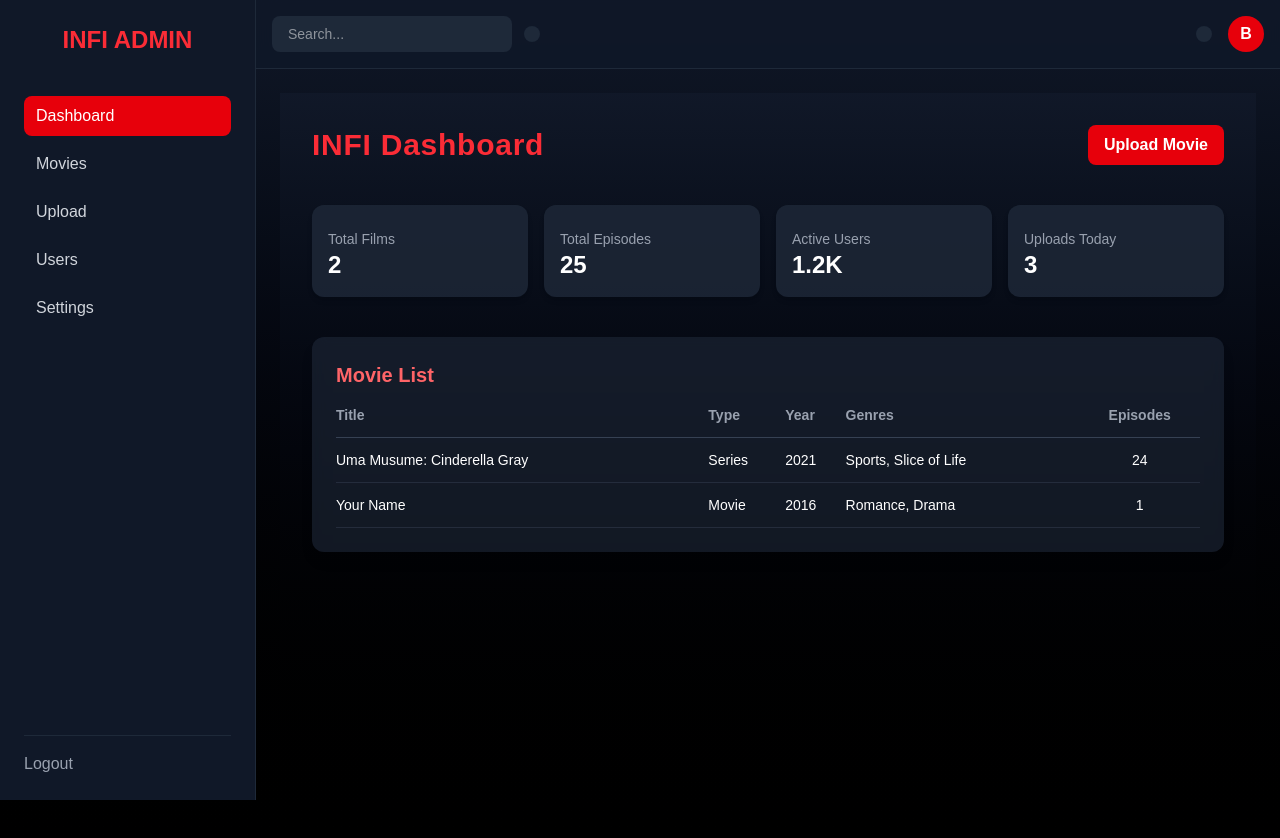
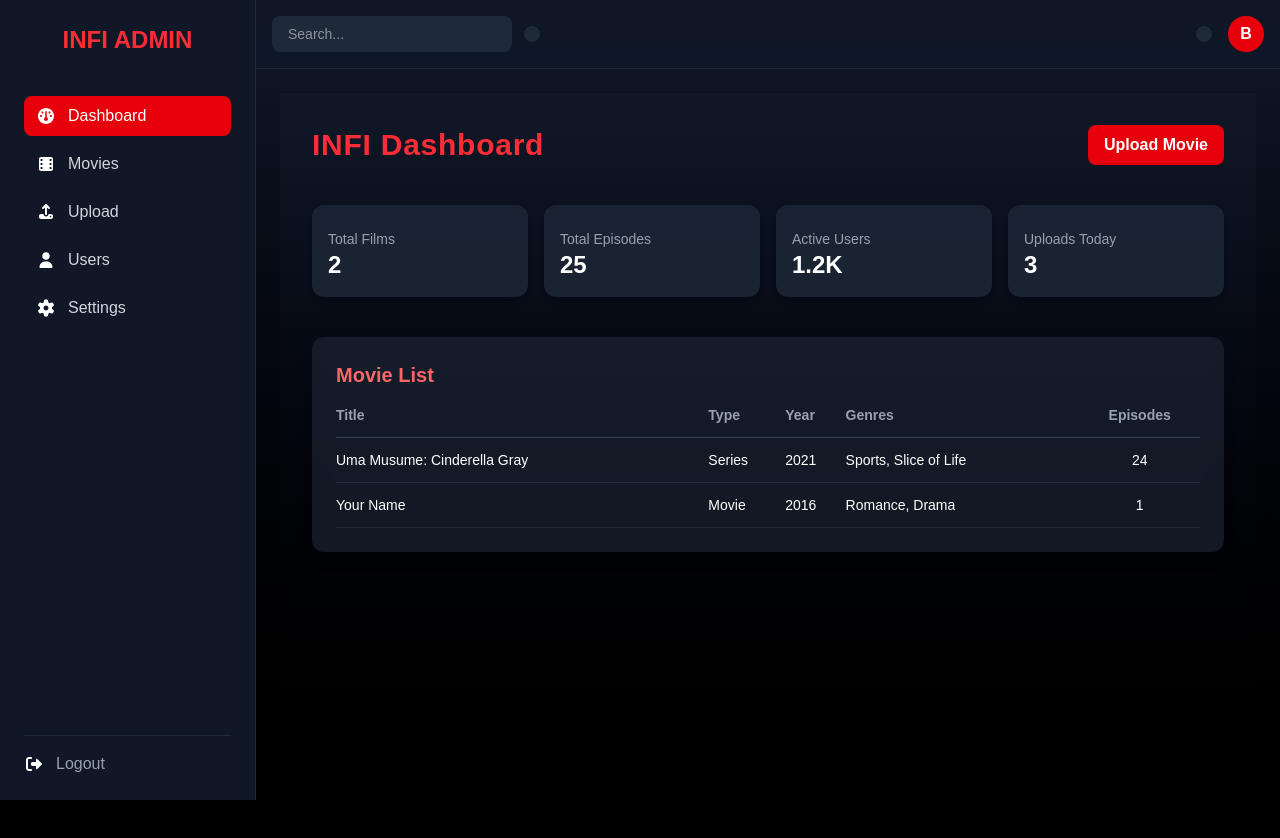
Before and after one commit to bilalAn-nur/StreamingFilm, a Next.js app in the folder client/: page /dashboard in a window 1280 px wide. Shown: the top 838 px of the page. Built offline with nearby package versions, Linux system fonts and the light colour scheme; no server answers.

Commit message:
feat: implement logout functionality and enhance sidebar with icons

```diff
--- a/client/src/app/(root)/profile/page.jsx
+++ b/client/src/app/(root)/profile/page.jsx
@@ -1,29 +1,12 @@
 "use client";
 import { BASE_URL } from "@/config";
+import { handleSubmitLogout } from "@/lib/handlers/auth";
 import React from "react";
 
 const ProfilePage = () => {
-  const handleLogout = async () => {
-    try {
-      const res = await fetch(`${BASE_URL}/auth/sign-out`, {
-        method: "POST",
-        credentials: "include", // penting agar cookies (refreshToken) ikut terkirim
-      });
-
-      if (res.ok) {
-        // Hapus accessToken dari localStorage
-        localStorage.removeItem("accessToken");
-
-        // Arahkan kembali ke halaman login
-        window.location.href = "/sign-in";
-      } else {
-        const data = await res.json();
-        alert(data.message || "Logout gagal");
-      }
-    } catch (error) {
-      console.error("Logout error:", error);
-      alert("Terjadi kesalahan saat logout");
-    }
+  const handleLogout = async (e) => {
+    e.preventDefault();
+    handleSubmitLogout();
   };
   return (
     <div>
--- a/client/src/components/dashboard/Sidebar.jsx
+++ b/client/src/components/dashboard/Sidebar.jsx
@@ -1,16 +1,87 @@
 "use client";
+import { handleSubmitLogout } from "@/lib/handlers/auth";
 import Link from "next/link";
 import { usePathname } from "next/navigation";
 
 export default function Sidebar() {
   const pathname = usePathname();
   const links = [
-    { name: "Dashboard", href: "/dashboard" },
-    { name: "Movies", href: "/dashboard/movies" },
-    { name: "Upload", href: "/dashboard/upload" },
-    { name: "Users", href: "/dashboard/users" },
-    { name: "Settings", href: "/dashboard/settings" },
+    {
+      name: "Dashboard",
+      href: "/dashboard",
+      icon: (
+        <svg
+          xmlns="http://www.w3.org/2000/svg"
+          className="h-5 w-5 text-white "
+          fill="currentColor"
+          viewBox="0 0 640 640"
+        >
+          <path d="M64 320C64 178.6 178.6 64 320 64C461.4 64 576 178.6 576 320C576 461.4 461.4 576 320 576C178.6 576 64 461.4 64 320zM384 416C384 389.1 367.5 366.1 344 356.7L344 184C344 170.7 333.3 160 320 160C306.7 160 296 170.7 296 184L296 356.7C272.5 366.2 256 389.2 256 416C256 451.3 284.7 480 320 480C355.3 480 384 451.3 384 416zM208 240C225.7 240 240 225.7 240 208C240 190.3 225.7 176 208 176C190.3 176 176 190.3 176 208C176 225.7 190.3 240 208 240zM192 320C192 302.3 177.7 288 160 288C142.3 288 128 302.3 128 320C128 337.7 142.3 352 160 352C177.7 352 192 337.7 192 320zM480 352C497.7 352 512 337.7 512 320C512 302.3 497.7 288 480 288C462.3 288 448 302.3 448 320C448 337.7 462.3 352 480 352zM464 208C464 190.3 449.7 176 432 176C414.3 176 400 190.3 400 208C400 225.7 414.3 240 432 240C449.7 240 464 225.7 464 208z" />
+        </svg>
+      ),
+    },
+    {
+      name: "Movies",
+      href: "/dashboard/movies",
+      icon: (
+        <svg
+          xmlns="http://www.w3.org/2000/svg"
+          viewBox="0 0 640 640"
+          className="h-5 w-5 text-white "
+          fill="currentColor"
+        >
+          <path d="M96 160C96 124.7 124.7 96 160 96L480 96C515.3 96 544 124.7 544 160L544 480C544 515.3 515.3 544 480 544L160 544C124.7 544 96 515.3 96 480L96 160zM144 432L144 464C144 472.8 151.2 480 160 480L192 480C200.8 480 208 472.8 208 464L208 432C208 423.2 200.8 416 192 416L160 416C151.2 416 144 423.2 144 432zM448 416C439.2 416 432 423.2 432 432L432 464C432 472.8 439.2 480 448 480L480 480C488.8 480 496 472.8 496 464L496 432C496 423.2 488.8 416 480 416L448 416zM144 304L144 336C144 344.8 151.2 352 160 352L192 352C200.8 352 208 344.8 208 336L208 304C208 295.2 200.8 288 192 288L160 288C151.2 288 144 295.2 144 304zM448 288C439.2 288 432 295.2 432 304L432 336C432 344.8 439.2 352 448 352L480 352C488.8 352 496 344.8 496 336L496 304C496 295.2 488.8 288 480 288L448 288zM144 176L144 208C144 216.8 151.2 224 160 224L192 224C200.8 224 208 216.8 208 208L208 176C208 167.2 200.8 160 192 160L160 160C151.2 160 144 167.2 144 176zM448 160C439.2 160 432 167.2 432 176L432 208C432 216.8 439.2 224 448 224L480 224C488.8 224 496 216.8 496 208L496 176C496 167.2 488.8 160 480 160L448 160z" />
+        </svg>
+      ),
+    },
+    {
+      name: "Upload",
+      href: "/dashboard/upload",
+      icon: (
+        <svg
+          xmlns="http://www.w3.org/2000/svg"
+          className="h-5 w-5 text-white "
+          fill="currentColor"
+          viewBox="0 0 640 640"
+        >
+          <path d="M352 173.3L352 384C352 401.7 337.7 416 320 416C302.3 416 288 401.7 288 384L288 173.3L246.6 214.7C234.1 227.2 213.8 227.2 201.3 214.7C188.8 202.2 188.8 181.9 201.3 169.4L297.3 73.4C309.8 60.9 330.1 60.9 342.6 73.4L438.6 169.4C451.1 181.9 451.1 202.2 438.6 214.7C426.1 227.2 405.8 227.2 393.3 214.7L352 173.3zM320 464C364.2 464 400 428.2 400 384L480 384C515.3 384 544 412.7 544 448L544 480C544 515.3 515.3 544 480 544L160 544C124.7 544 96 515.3 96 480L96 448C96 412.7 124.7 384 160 384L240 384C240 428.2 275.8 464 320 464zM464 488C477.3 488 488 477.3 488 464C488 450.7 477.3 440 464 440C450.7 440 440 450.7 440 464C440 477.3 450.7 488 464 488z" />
+        </svg>
+      ),
+    },
+    {
+      name: "Users",
+      href: "/dashboard/users",
+      icon: (
+        <svg
+          xmlns="http://www.w3.org/2000/svg"
+          viewBox="0 0 640 640"
+          className="h-5 w-5 text-white "
+          fill="currentColor"
+        >
+          <path d="M320 312C386.3 312 440 258.3 440 192C440 125.7 386.3 72 320 72C253.7 72 200 125.7 200 192C200 258.3 253.7 312 320 312zM290.3 368C191.8 368 112 447.8 112 546.3C112 562.7 125.3 576 141.7 576L498.3 576C514.7 576 528 562.7 528 546.3C528 447.8 448.2 368 349.7 368L290.3 368z" />
+        </svg>
+      ),
+    },
+    {
+      name: "Settings",
+      href: "/dashboard/settings",
+      icon: (
+        <svg
+          xmlns="http://www.w3.org/2000/svg"
+          viewBox="0 0 640 640"
+          className="h-5 w-5 text-white "
+          fill="currentColor"
+        >
+          <path d="M259.1 73.5C262.1 58.7 275.2 48 290.4 48L350.2 48C365.4 48 378.5 58.7 381.5 73.5L396 143.5C410.1 149.5 423.3 157.2 435.3 166.3L503.1 143.8C517.5 139 533.3 145 540.9 158.2L570.8 210C578.4 223.2 575.7 239.8 564.3 249.9L511 297.3C511.9 304.7 512.3 312.3 512.3 320C512.3 327.7 511.8 335.3 511 342.7L564.4 390.2C575.8 400.3 578.4 417 570.9 430.1L541 481.9C533.4 495 517.6 501.1 503.2 496.3L435.4 473.8C423.3 482.9 410.1 490.5 396.1 496.6L381.7 566.5C378.6 581.4 365.5 592 350.4 592L290.6 592C275.4 592 262.3 581.3 259.3 566.5L244.9 496.6C230.8 490.6 217.7 482.9 205.6 473.8L137.5 496.3C123.1 501.1 107.3 495.1 99.7 481.9L69.8 430.1C62.2 416.9 64.9 400.3 76.3 390.2L129.7 342.7C128.8 335.3 128.4 327.7 128.4 320C128.4 312.3 128.9 304.7 129.7 297.3L76.3 249.8C64.9 239.7 62.3 223 69.8 209.9L99.7 158.1C107.3 144.9 123.1 138.9 137.5 143.7L205.3 166.2C217.4 157.1 230.6 149.5 244.6 143.4L259.1 73.5zM320.3 400C364.5 399.8 400.2 363.9 400 319.7C399.8 275.5 363.9 239.8 319.7 240C275.5 240.2 239.8 276.1 240 320.3C240.2 364.5 276.1 400.2 320.3 400z" />
+        </svg>
+      ),
+    },
   ];
+
+  const handleSubmit = async (e) => {
+    e.preventDefault();
+    await handleSubmitLogout();
+  };
 
   return (
     <aside className="hidden md:flex flex-col w-64 bg-gray-900 text-gray-300 h-screen fixed left-0 top-0 p-6 border-r border-gray-800">
@@ -34,8 +105,18 @@ export default function Sidebar() {
         ))}
       </nav>
       <div className="mt-auto pt-4 border-t border-gray-800">
-        <button className="flex items-center gap-3 text-gray-400 hover:text-red-500 transition">
-          {/* <LogOut size={18} /> */}
+        <button
+          className="flex items-center gap-3 text-gray-400 hover:text-red-500 transition"
+          onClick={handleSubmit}
+        >
+          <svg
+            xmlns="http://www.w3.org/2000/svg"
+            viewBox="0 0 640 640"
+            className="h-5 w-5 text-white "
+            fill="currentColor"
+          >
+            <path d="M569 337C578.4 327.6 578.4 312.4 569 303.1L425 159C418.1 152.1 407.8 150.1 398.8 153.8C389.8 157.5 384 166.3 384 176L384 256L272 256C245.5 256 224 277.5 224 304L224 336C224 362.5 245.5 384 272 384L384 384L384 464C384 473.7 389.8 482.5 398.8 486.2C407.8 489.9 418.1 487.9 425 481L569 337zM224 160C241.7 160 256 145.7 256 128C256 110.3 241.7 96 224 96L160 96C107 96 64 139 64 192L64 448C64 501 107 544 160 544L224 544C241.7 544 256 529.7 256 512C256 494.3 241.7 480 224 480L160 480C142.3 480 128 465.7 128 448L128 192C128 174.3 142.3 160 160 160L224 160z" />
+          </svg>
           Logout
         </button>
       </div>
--- a/client/src/components/dashboard/StatCard.jsx
+++ b/client/src/components/dashboard/StatCard.jsx
@@ -1,7 +1,7 @@
-export default function StatCard({ label, value }) {
+export default function StatCard({ icon, label, value }) {
   return (
     <div className="bg-gray-800/80 p-4 rounded-xl flex flex-col items-start shadow-md hover:shadow-lg transition">
-      {/* <div className="text-red-500 mb-2">{icon}</div> */}
+      <div className="text-red-500 mb-2">{icon}</div>
       <p className="text-sm text-gray-400">{label}</p>
       <h3 className="text-2xl font-bold">{value}</h3>
     </div>
--- a/client/src/middleware.js
+++ b/client/src/middleware.js
@@ -14,12 +14,18 @@ export function middleware(req) {
   }
 
   // halaman protected
-  if (url.startsWith("/profile")) {
+  if (url.startsWith("/profile") || url.startsWith("/dashboard")) {
     return requireProfile(req);
   }
 }
 
 // Terapkan hanya ke route tertentu
 export const config = {
-  matcher: ["/sign-in", "/sign-up", "/forgot-password", "/profile/:path*"],
+  matcher: [
+    "/sign-in",
+    "/sign-up",
+    "/forgot-password",
+    "/profile/:path*",
+    "/dashboard/:path*",
+  ],
 };
```
Also changed, not shown: client/src/lib/handlers/auth.js.
